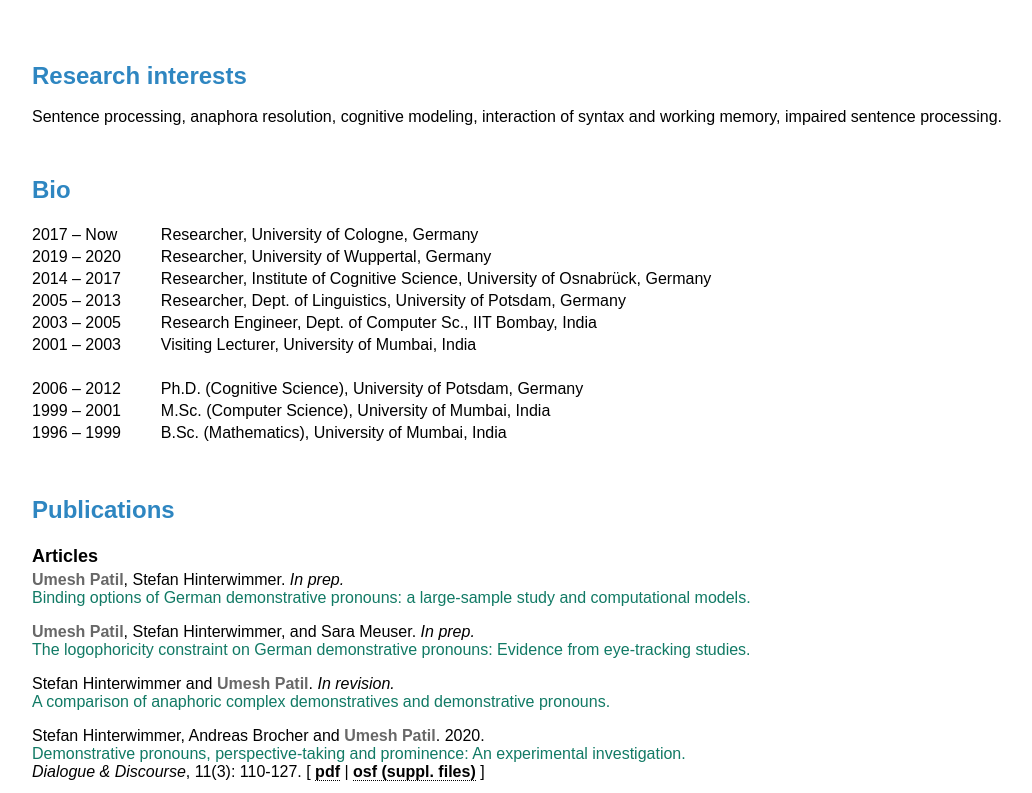
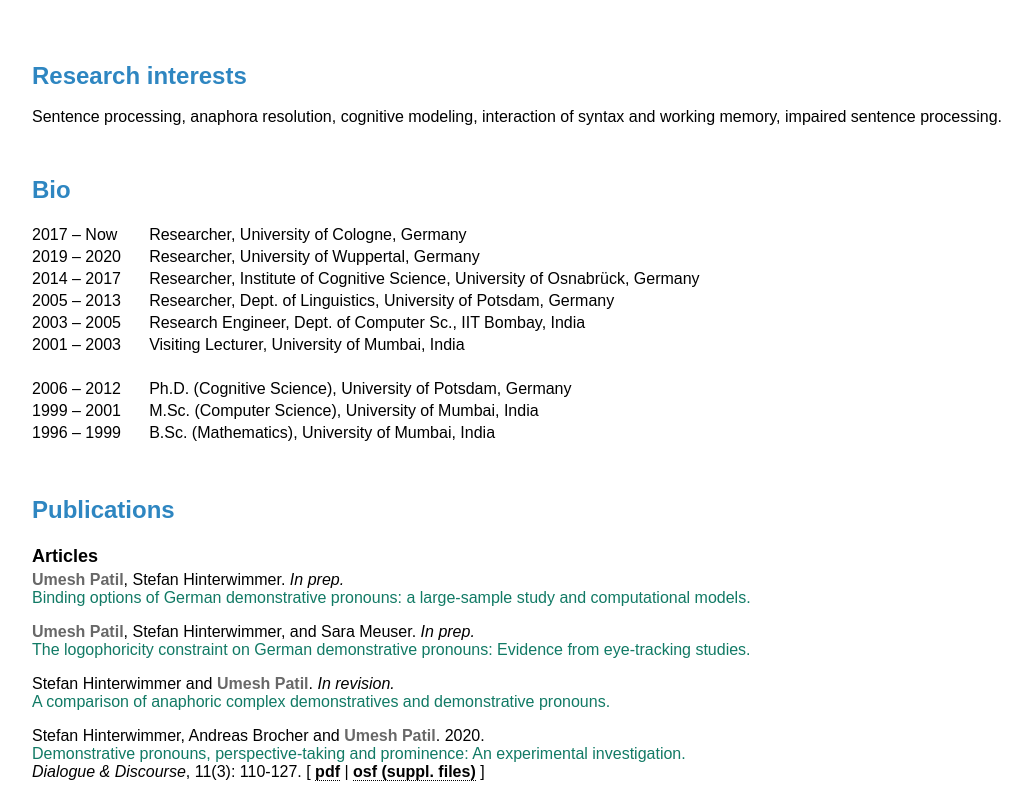
Before and after one commit to u-p/u-p.github.io, a plain HTML site: page content.html in a window 1280 px wide. Shown: the top 793 px of the page, without its empty margins (123-1155 px from the left). Drawn offline with Linux system fonts and the light colour scheme.

Commit message:
update-24.02.21

```diff
--- a/content.html
+++ b/content.html
@@ -142,56 +142,56 @@ body {
     </td>
 
    <tr>
-    <td>2017 &#8210; Now</td>
-    <td style="width:5%"></td>
+    <td style="width:15%">2017 &#8210; Now</td>
+    <td style="width:2%"></td>
     <td>Researcher, University of Cologne, Germany<br></td>
    </tr>
 
    <tr>
-    <td>2019 &#8210; 2020</td>
-    <td style="width:5%"></td>
-    <td>Researcher, University of Wuppertal, Germany<br></td>
+    <td style="width:15%">2019 &#8210; 2020</td>
+    <td style="width:2%"></td>
+    <td>Researcher, University of Wuppertal, Germany</td>
    </tr>
 
    <tr>
-    <td>2014 &#8210; 2017</td>
-    <td style="width:5%"></td>
-    <td>Researcher, Institute of Cognitive Science, University of Osnabr&uuml;ck, Germany<br></td>
+    <td style="width:15%">2014 &#8210; 2017</td>
+    <td style="width:2%"></td>
+    <td style="width:83%">Researcher, Institute of Cognitive Science, University of Osnabr&uuml;ck, Germany</td>
    </tr>
 
    <tr>
-    <td>2005 &#8210; 2013</td>
-    <td style="width:5%"></td>
-    <td>Researcher, Dept. of Linguistics, University of Potsdam, Germany<br></td>
+    <td style="width:15%">2005 &#8210; 2013</td>
+    <td style="width:2%"></td>
+    <td>Researcher, Dept. of Linguistics, University of Potsdam, Germany</td>
    </tr>
 
    <tr>
-    <td>2003 &#8210; 2005</td>
-    <td style="width:5%"></td>
-    <td>Research Engineer, Dept. of Computer Sc., IIT Bombay, India<br></td>
+    <td style="width:15%">2003 &#8210; 2005</td>
+    <td style="width:2%"></td>
+    <td>Research Engineer, Dept. of Computer Sc., IIT Bombay, India</td>
    </tr>
 
    <tr>
-    <td>2001 &#8210; 2003</td>
-    <td style="width:5%"></td>
-    <td>Visiting Lecturer, University of Mumbai, India<br></td>
+    <td style="width:15%">2001 &#8210; 2003</td>
+    <td style="width:2%"></td>
+    <td>Visiting Lecturer, University of Mumbai, India</td>
    </tr>
    <tr>
     <td><br></td>
    </tr>
    <tr>
-    <td>2006 &#8210; 2012</td>
-    <td style="width:5%"></td>
+    <td style="width:15%">2006 &#8210; 2012</td>
+    <td style="width:2%"></td>
     <td>Ph.D. (Cognitive Science), University of Potsdam, Germany</td>
    </tr>
    <tr>
-    <td>1999 &#8210; 2001</td>
-    <td style="width:5%"></td>
+    <td style="width:15%">1999 &#8210; 2001</td>
+    <td style="width:2%"></td>
     <td>M.Sc. (Computer Science), University of Mumbai, India</td>
    </tr>
    <tr>
-    <td>1996 &#8210; 1999</td>
-    <td style="width:5%"></td>
+    <td style="width:15%">1996 &#8210; 1999</td>
+    <td style="width:2%"></td>
     <td>B.Sc. (Mathematics), University of Mumbai, India</td>
    </tr>
 
@@ -634,64 +634,64 @@ body {
 <!--
   <tr>
     <td>Summer 2022</td>
-    <td style="width:5%"></td>
+    <td style="width:2%"></td>
     <td>Processing pronouns – from theory to experiment design</td>
   </tr>
 
   <tr>
     <td>Winter 2021-22</td>
-    <td style="width:5%"></td>
+    <td style="width:2%"></td>
     <td>Introduction to analysis of linguistic data with R</td>
   </tr>
 -->
 
   <tr>
     <td>Summer 2021</td>
-    <td style="width:5%"></td>
+    <td style="width:2%"></td>
     <td>Experiment design and practice</td>
   </tr>
   <tr>
     <td>Summer 2020</td>
-    <td style="width:5%"></td>
+    <td style="width:2%"></td>
     <td>Experiment design and practice</td>
   </tr>
   <tr>
     <td>Summer 2019</td>
-    <td style="width:5%"></td>
+    <td style="width:2%"></td>
     <td>Experimental methods</td>
   </tr>
   <tr>
-    <td>Winter 2016-17</td>
-    <td style="width:5%"></td>
+    <td style="width:15%">Winter 2016-17</td>
+    <td style="width:2%"></td>
     <td>Introduction to analysis of linguistic data with R</td>
   </tr>
    <tr>
     <td>Summer 2016</td>
-    <td style="width:5%"></td>
+    <td style="width:2%"></td>
     <td>Cognitive modeling in linguistics</td>
    </tr>
 
    <tr>
     <td>Summer 2016</td>
-    <td style="width:5%"></td>
+    <td style="width:2%"></td>
     <td>Linguistic theory and cognition (with Peter Bosch, Maria Cieschinger and Eleni Gregoromichelaki)</td>
    </tr>
 
    <tr>
     <td>Winter 2015-16</td>
-    <td style="width:5%"></td>
+    <td style="width:2%"></td>
     <td>Pronouns (with Peter Bosch)</td>
    </tr>
 
    <tr>
     <td>Summer 2015</td>
-    <td style="width:5%"></td>
+    <td style="width:2%"></td>
     <td>Linguistic theory and cognition (with Peter Bosch and Maria Cieschinger)</td>
    </tr>
 
    <tr>
     <td>Winter 2014-15</td>
-    <td style="width:5%"></td>
+    <td style="width:2%"></td>
     <td>Introduction to analysis of linguistic data with R</td>
    </tr>
 
```
